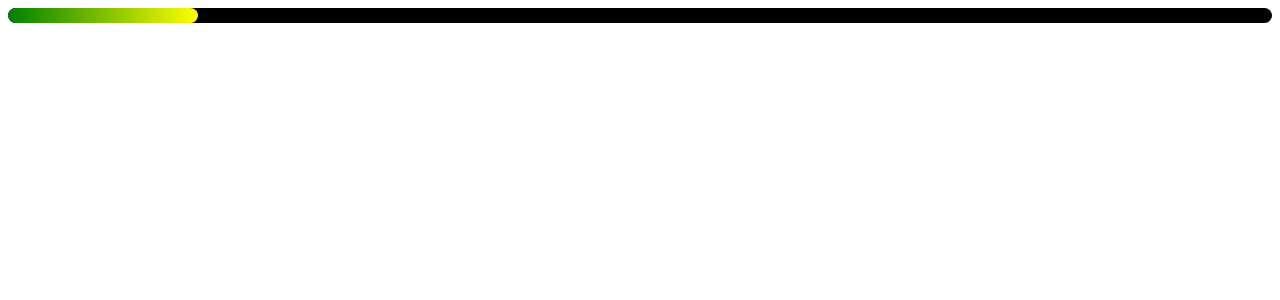
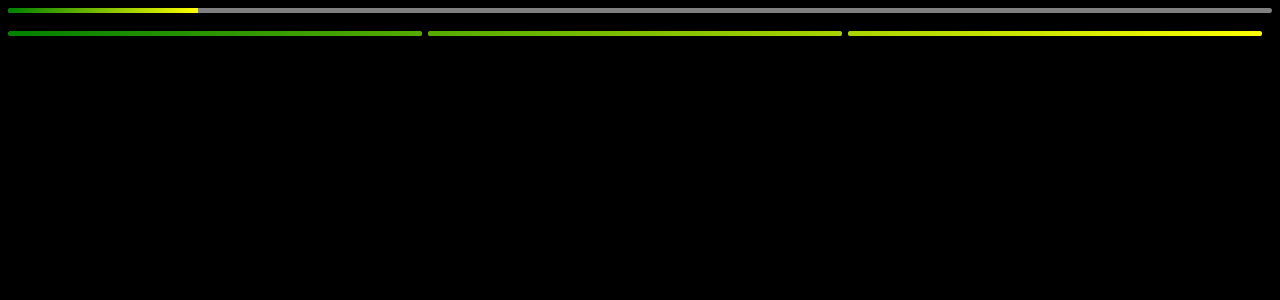
Before and after one commit to amandta/react-progressbar, a React app: page / in a window 1280 px wide. Shown: the top 300 px of the page. Built offline with nearby package versions, Linux system fonts and the light colour scheme.

Commit message:
add dotted linear progress bar

```diff
--- a/index.html
+++ b/index.html
@@ -6,6 +6,6 @@
 
 </html>
 
-<body>
+<body style="background-color: black;">
     <div id="root"></div>
 </body>
--- a/src/components/ProgressBar/Linear/index.tsx
+++ b/src/components/ProgressBar/Linear/index.tsx
@@ -3,6 +3,7 @@ import { BaseProgressProps } from "../Base";
 
 export interface LinearContainerProps extends BaseProgressProps {
     appearance: "straight" | "dotted";
+    dots?: number;
     roundness?: {
         topLeft: number;
         bottomLeft: number;
@@ -14,13 +15,20 @@ export interface LinearContainerProps extends BaseProgressProps {
 };
 
 export interface LinearBarProps extends BaseProgressProps {
-    label?: string;
     roundness?: {
         topLeft: number;
         bottomLeft: number;
         topRight: number;
         bottomRight: number;
     } | number;
+    float?: "left" | "right";
+    animated?: boolean;
+    pointer?: {
+        style: "tooltip" | "string" | "icon";
+        source?: string;
+        width: number;
+        height: number;
+    };
 };
 
 
@@ -60,9 +68,55 @@ export default class Linear {
     };
 
     Render = ({ value }: { value: string }): JSX.Element => {
+        switch (this.container.appearance) {
+            case "dotted":
                 return (
                     <div
-                className="progress-container"
+                        className="linear-dotted-progress"
+                        style={{
+                            overflow: "hidden",
+                            display: "flex",
+                            flexDirection: "row",
+                            columnGap: 6,
+                            height: this.container.height,
+                            width: this.container.width,
+                            ...this.utils.roundness(this.container.roundness)
+                        }}
+                    >
+                        {
+                            [...Array(this.container.dots)] //Repeat component this.container.dots number of times
+                                .map((_, index): React.ReactNode => (
+                                    <div
+                                        className="linear-dotted-progress-container"
+                                        style={{
+                                            overflow: "hidden",
+                                            flex: 1,
+                                            height: "100%",
+                                            ...this.utils.roundness(this.container.roundness),
+                                            ...this.utils.color(this.container.colors),
+                                        }}
+                                    >
+                                        <div
+                                            className="linear-dotted-progress-bar"
+                                            style={{
+                                                flex: 1,
+                                                height: "100%",
+                                                width: `calc((${value} * ${this.container.dots}) - (100% * ${index}))`, //(progress * bars) - (100% * current)
+                                                backgroundRepeat: "no-repeat",
+                                                backgroundAttachment: "fixed",
+                                                ...this.utils.roundness(this.bar.roundness),
+                                                ...this.utils.color(this.bar.colors),
+                                            }}
+                                        />
+                                    </div>
+                                ))
+                        };
+                    </div>
+                );
+            case "straight":
+                return (
+                    <div
+                        className="linear-progress-container"
                         style={{
                             overflow: "hidden",
                             height: this.container.height,
@@ -72,15 +126,17 @@ export default class Linear {
                         }}
                     >
                         <div
-                    className="progress-container"
+                            className="linear-progress-bar"
                             style={{
                                 height: "100%",
                                 width: value,
+                                float: this.bar.float || "left",
                                 ...this.utils.roundness(this.bar.roundness),
                                 ...this.utils.color(this.bar.colors)
                             }}
                         />
                     </div>
-        )
+                );
         };
     };
+};
--- a/src/index.tsx
+++ b/src/index.tsx
@@ -6,20 +6,39 @@ const App = () => {
     const Progress = new Linear({
         container: {
             appearance: "straight",
-            colors: "black",
-            height: 15,
+            colors: "gray",
+            height: 5,
             width: "100%",
-            roundness: 15
+            roundness: 15,
         },
         bar: {
             colors: ["to right", "green", "yellow"],
-            roundness: 15
+            roundness: 0,
+            animated: false,
+        }
+    });
+
+    const DottedProgress = new Linear({
+        container: {
+            appearance: "dotted",
+            dots: 3,
+            colors: "gray",
+            height: 5,
+            width: "100%",
+            roundness: 15,
+        },
+        bar: {
+            colors: ["to right", "green", "yellow"],
+            roundness: 0,
+            animated: false,
         }
     });
 
     return (
         <>
             <Progress.Render value={"15%"} />
+            <br />
+            <DottedProgress.Render value={"100%"} />
         </>
     );
 };
```
Also changed, not shown: src/components/ProgressBar/Steps/index.tsx (+5 -30 lines). Lines whose indentation alone changed are shown as unchanged.
